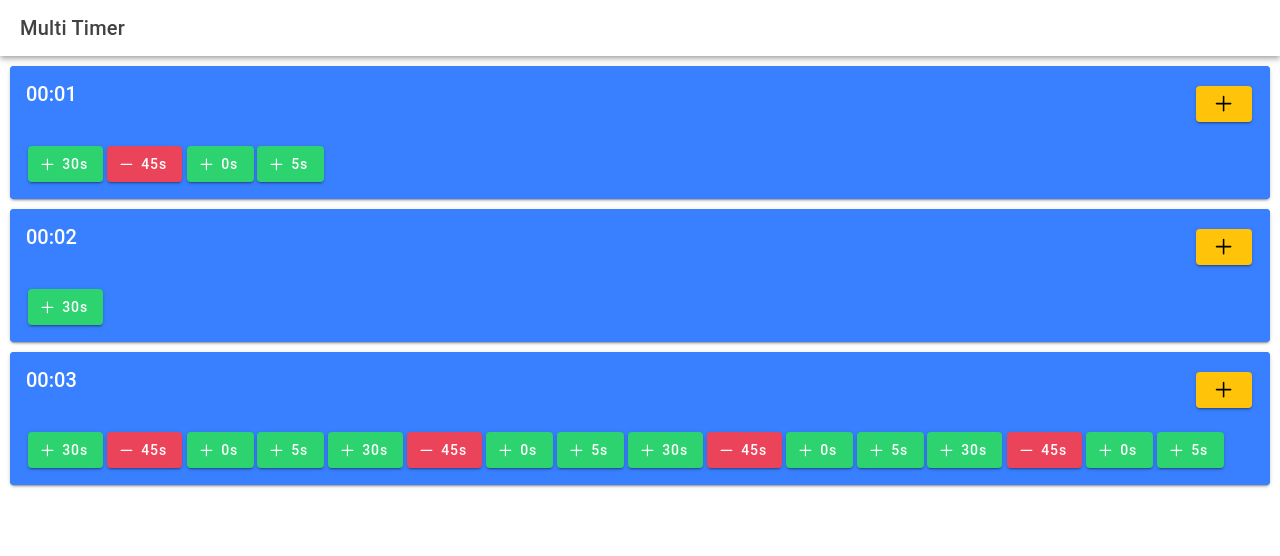
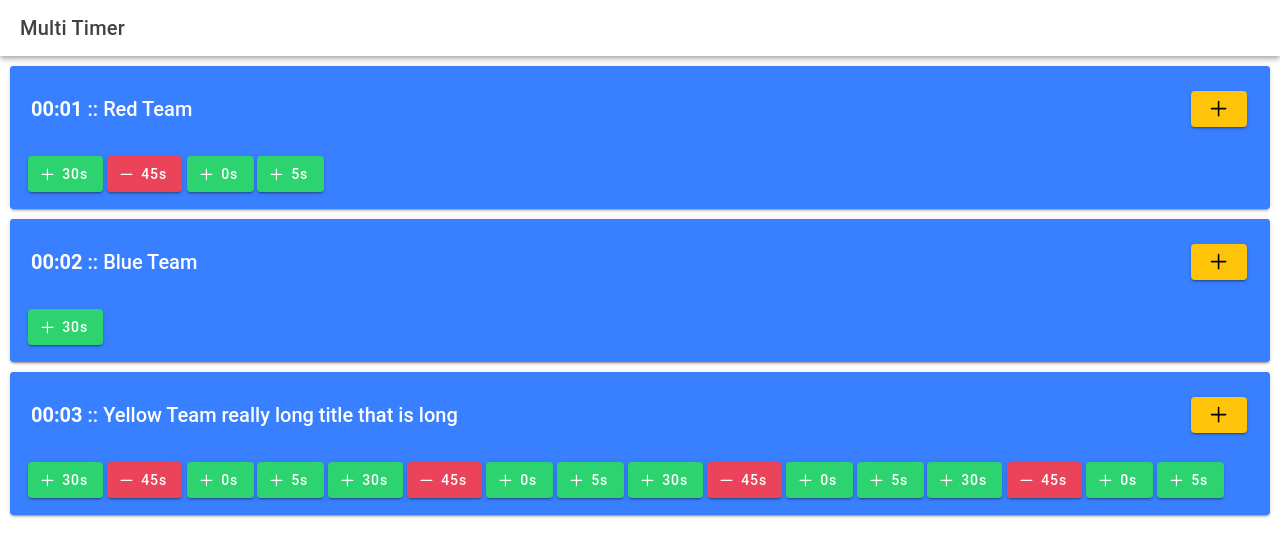
Before and after one commit to delbertina/MultiTimerApp, a React (Vite) app: page /home in a window 1280 px wide. Shown: the top 556 px of the page. Built offline with nearby package versions, Linux system fonts and the light colour scheme.

Commit message:
Add title to timer buttons

```diff
--- a/src/components/TimerButton.scss
+++ b/src/components/TimerButton.scss
@@ -0,0 +1,12 @@
+.timer-button-card {
+    ion-card-title {
+        ion-row {
+            ion-col:first-of-type {
+                flex: 1 0 0px !important;
+                white-space: nowrap;
+                overflow: hidden;
+                text-overflow: ellipsis;
+            }
+        }
+    }
+}
--- a/src/components/TimerButton.tsx
+++ b/src/components/TimerButton.tsx
@@ -4,6 +4,7 @@ import {
   IonCardContent,
   IonCardHeader,
   IonCardTitle,
+  IonCol,
   IonIcon,
   IonRow,
 } from "@ionic/react";
@@ -14,6 +15,7 @@ import { addOutline, removeOutline } from "ionicons/icons";
 interface TimerButtonProps {
   milliseconds: number;
   actionButtons: number[];
+  buttonTitle: string;
   clicked: () => void;
 }
 
@@ -43,13 +45,24 @@ const TimerButton: React.FC<TimerButtonProps> = (props) => {
 
   return (
     <>
-      <IonCard color="primary" onClick={props.clicked} button>
+      <IonCard
+        color="primary"
+        onClick={props.clicked}
+        button
+        className="timer-button-card"
+      >
         <IonCardHeader>
           <IonCardTitle>
-            {timeDisplay}
-            <IonButton color="warning" className="ion-float-right">
-              <IonIcon slot="icon-only" icon={addOutline} />
-            </IonButton>
+            <IonRow className="ion-justify-content-between ion-align-items-center">
+              <IonCol size="auto">
+                <strong>{timeDisplay}</strong> :: {props.buttonTitle}
+              </IonCol>
+              <IonCol size="auto">
+                <IonButton color="warning">
+                  <IonIcon slot="icon-only" icon={addOutline} />
+                </IonButton>
+              </IonCol>
+            </IonRow>
           </IonCardTitle>
         </IonCardHeader>
         <IonCardContent>
@@ -60,7 +73,10 @@ const TimerButton: React.FC<TimerButtonProps> = (props) => {
                 color={button >= 0 ? "success" : "danger"}
                 onClick={(e: React.MouseEvent) => handleCardAction(e, index)}
               >
-                <IonIcon slot="start" icon={button >=0 ? addOutline : removeOutline} />
+                <IonIcon
+                  slot="start"
+                  icon={button >= 0 ? addOutline : removeOutline}
+                />
                 {(button >= 0 ? button : 0 - button) + "s"}
               </IonButton>
             ))}
--- a/src/pages/Home.tsx
+++ b/src/pages/Home.tsx
@@ -16,9 +16,9 @@ const Home: React.FC = () => {
             <IonTitle size="large">Multi Timer</IonTitle>
           </IonToolbar>
         </IonHeader>
-        <TimerButton milliseconds={1000} actionButtons={[30, -45, 0, 5]} clicked={() => {console.log('10')}}/>
-        <TimerButton milliseconds={2000} actionButtons={[30]} clicked={() => {console.log('20')}}/>
-        <TimerButton milliseconds={3000} actionButtons={[30, -45, 0, 5, 30, -45, 0, 5, 30, -45, 0, 5, 30, -45, 0, 5]} clicked={() => {console.log('30')}}/>
+        <TimerButton milliseconds={1000} buttonTitle='Red Team' actionButtons={[30, -45, 0, 5]} clicked={() => {console.log('10')}}/>
+        <TimerButton milliseconds={2000} buttonTitle='Blue Team' actionButtons={[30]} clicked={() => {console.log('20')}}/>
+        <TimerButton milliseconds={3000} buttonTitle='Yellow Team really long title that is long' actionButtons={[30, -45, 0, 5, 30, -45, 0, 5, 30, -45, 0, 5, 30, -45, 0, 5]} clicked={() => {console.log('30')}}/>
       </IonContent>
     </IonPage>
   );
```
